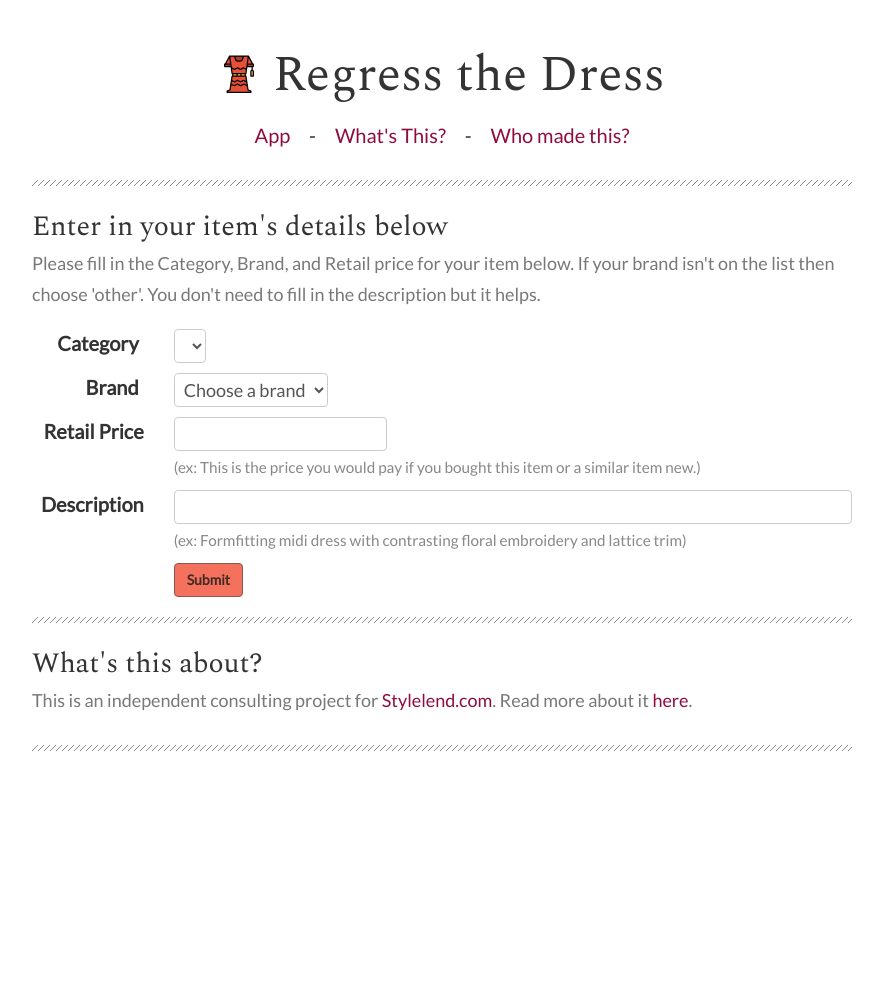
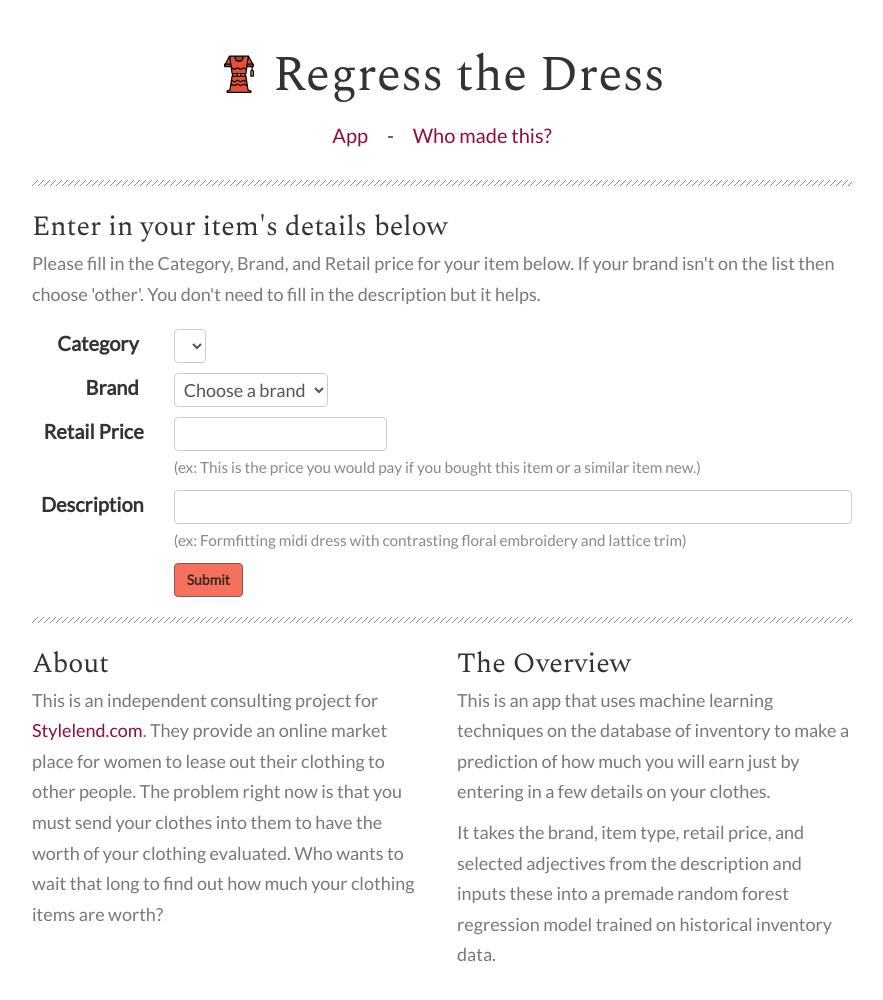
Before and after one commit to patrickspencer/regressthedress, a Flask app: page / in a window 1280 px wide. Shown: the whole page, without its empty margins (198-1081 px from the left). Before the commit the page ends 751 px from the top, so only its background shows below. Run offline with Flask 2, Linux system fonts and the light colour scheme; lists and menus that the app fills with data are empty; parts of the project's set-up code (start-up, migrations or seed data) failed here and were passed over; some libraries are stand-ins or nearby versions.

Commit message:
Update front page description

```diff
--- a/wombat/webapp/templates/base.jinja2
+++ b/wombat/webapp/templates/base.jinja2
@@ -28,7 +28,7 @@
       </div>
       <div class="row" id="links">
         <a href="{{ url_for('main.index') }}">App</a> -
-        <a href="{{ url_for('main.about') }}">What's This?</a> -
+        <!-- <a href="{{ url_for('main.about') }}">What's This?</a> &#45; -->
         <a href="{{ url_for('main.who') }}">Who made this?</a>
       </div>
       <hr class="fancy_hr">
--- a/wombat/webapp/templates/index.jinja2
+++ b/wombat/webapp/templates/index.jinja2
@@ -100,14 +100,41 @@
 {% endif %}
 
 <hr class="fancy_hr">
-<div id="brand_item_type_field_row" class="row">
-  <div class="col-md-12">
-    <span class="header">What's this about?</span>
+<!-- <div id="brand_item_type_field_row" class="row"> -->
+<!--   <div class="col&#45;md&#45;12"> -->
+<!--     <span class="header">What's this about?</span> -->
+<!--     <p class="explanation_p"> -->
+<!-- 	This is an independent consulting project for <a -->
+<!-- 	href="http://stylelend.com">Stylelend.com</a>. Read more about it <a href="{{ url_for('main.about') }}">here</a>. -->
+<!--     </p> -->
+<!--   </div> <!&#45;&#45; col&#45;md&#45;12  &#45;&#45;> -->
+<!-- </div><!&#45;&#45; /.row &#45;&#45;> -->
+<!-- <hr class="fancy_hr"> -->
+<div class="row">
+  <div class="col-md-6">
+    <span class="header">About</span>
     <p class="explanation_p">
-	This is an independent consulting project for <a
-	href="http://stylelend.com">Stylelend.com</a>. Read more about it <a href="{{ url_for('main.about') }}">here</a>.
+    This is an independent consulting project for <a
+    href="http://stylelend.com">Stylelend.com</a>. They provide an online
+    market place for women to lease out their clothing to other people. The
+    problem right now is that you must send your clothes into them to have
+    the worth of your clothing evaluated. Who wants to wait that long to
+    find out how much your clothing items are worth?
     </p>
-  </div> <!-- col-md-12  -->
+  </div> <!-- col-md-6  -->
+  <div class="col-md-6">
+    <span class="header">The Overview</span>
+    <p class="explanation_p">
+    This is an app that uses machine learning techniques on the database of
+    inventory to make a prediction of how much you will earn just by entering
+    in a few details on your clothes.
+    </p>
+
+    <p class="explanation_p">
+    It takes the brand, item type, retail price, and selected adjectives from
+    the description and inputs these into a premade random forest regression
+    model trained on historical inventory data.
+    </p>
+  </div> <!-- col-md-6  -->
 </div><!-- /.row -->
-<hr class="fancy_hr">
 {% endblock %}
```
Also changed, not shown: wombat/webapp/templates/about.jinja2 (+23 -1 lines).
